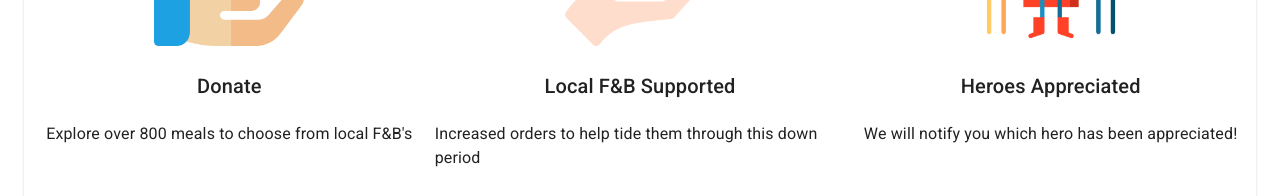
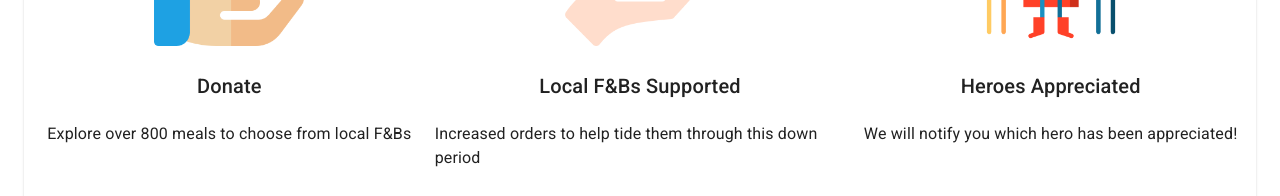
Before and after one commit to nivianlee/SwagelulusFrontend, a React (Create React App) app in the folder frontend/: page /home in a window 1280 px wide. Shown: the part 722-918 px from the top of the page. Built offline with nearby package versions, Linux system fonts and the light colour scheme; no server answers.

Commit message:
minor change

```diff
--- a/frontend/src/containers/home.js
+++ b/frontend/src/containers/home.js
@@ -121,7 +121,7 @@ const Home = (props) => {
                 </Grid>
                 <Grid item xs={12} sm={12} md={12} lg={12}>
                   <Typography variant='body1' style={{ marginTop: '20px' }}>
-                    Explore over 800 meals to choose from local F&B's
+                    Explore over 800 meals to choose from local F&Bs
                   </Typography>
                 </Grid>
               </Grid>
@@ -133,7 +133,7 @@ const Home = (props) => {
                 </Grid>
                 <Grid item xs={12} sm={12} md={12} lg={12}>
                   <Typography variant='h6' style={{ marginTop: '20px' }}>
-                    Local F&B Supported
+                    Local F&Bs Supported
                   </Typography>
                 </Grid>
                 <Grid item xs={12} sm={12} md={12} lg={12}>
```
